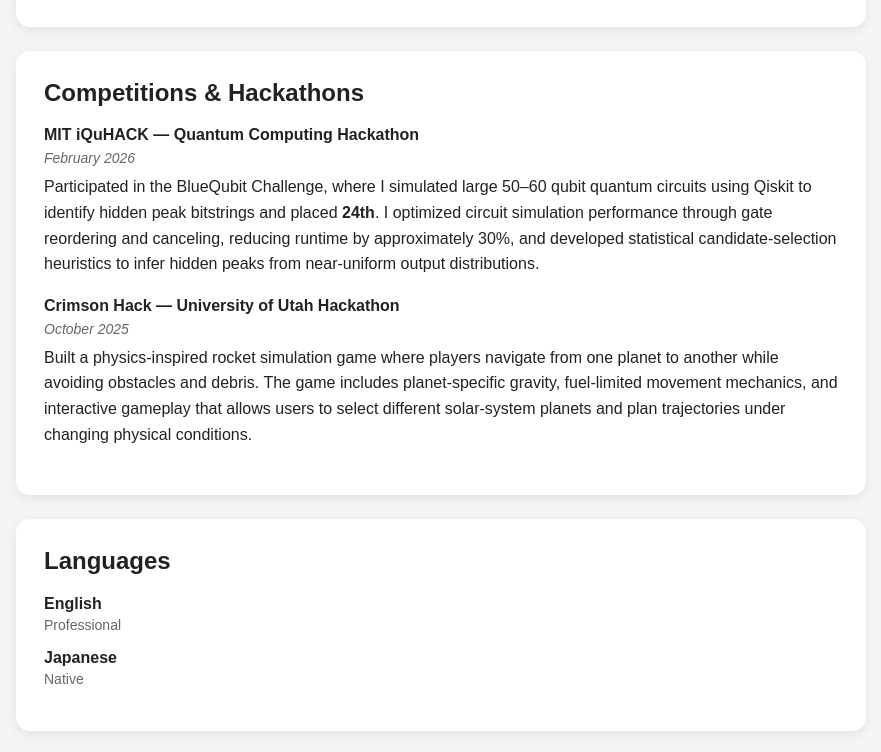
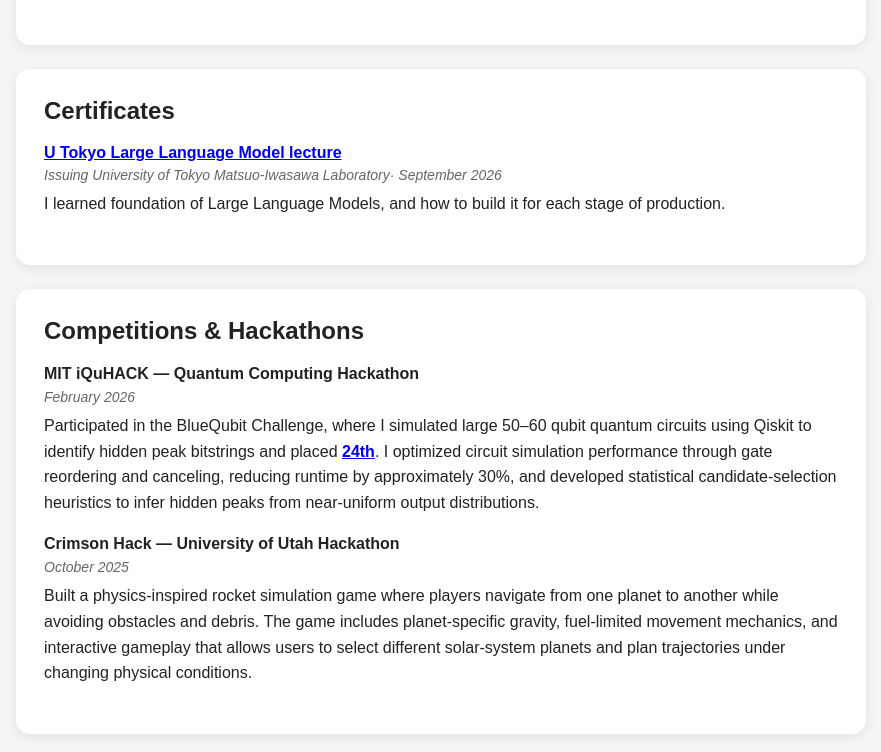
Before and after one commit to shosakaue0808/shosakaue0808.github.io, a plain HTML site: page index.html in a window 1280 px wide. Shown: the part 1209-1961 px from the top of the page, without its empty margins (199-1080 px from the left). Drawn offline with Linux system fonts and the light colour scheme.

Commit message:
Add certificates section and update competition details
Added a new certificates section with details about a Large Language Model course and updated competition participation details.

```diff
--- a/index.html
+++ b/index.html
@@ -78,6 +78,28 @@
       line-height: 1.6;
     }
 
+    /* ----- css for certificates section ----- */
+    .certificate {
+      margin-bottom: 20px;
+    }
+
+    .certificate-title {
+      font-weight: bold;
+      font-size: 16px;
+      margin-bottom: 5px;
+    }
+
+    .certificate-meta {
+      color: #666;
+      font-size: 14px;
+      font-style: italic;
+    }
+
+    .certificate-description {
+      margin-top: 8px;
+      line-height: 1.6;
+    }
+
     /* ----css for competition sections----*/
     .competition {
       margin-bottom: 20px;
@@ -135,9 +157,10 @@
       <p>
         Hi, I am Sho Sakaue. This is my personal website.<br>
         I am currently a junior in University of Utah, majoring in Computer Science and Applied Mathematics.<br>
-      I am interested in <b>Probabilistic Machine Learning</b>, <b>optimization</b>, <b>efficient machine learning</b>, and <b>quantum computing</b>. <br>
+      I am interested in Machine Learning especially <b>Computer Vision</b>, <b>Natural Language Processing</b>, and <b>Uncertainty Quantification</b>. <br>
 
-        I am working as an undergraduate researcher in <a href="https://starslabresearch.com/">STARS Lab</a> under Professor Suhas Prameela, doing computational molecular dynamics simulation focusing on alloys behavior under extreme condition accelerated by data-driven ML method. <br>
+        I worked in <a href="https://starslabresearch.com/">STARS Lab</a> under Professor Suhas Prameela, built ML model that predicts potential energy of atomic system in atomistic simulation. <br>
+        I am currently working under Professor Ziad Al-Halah in Multi-modal Egocentric Vision, especially episodic memory with natural language query.
       </p>
     </section>
 
@@ -177,13 +200,31 @@
     </section>
 
     <section>
+      <h2>Certificates</h2>
+
+      <div class="certificates">
+        <div class="certificate">
+          <div class="certificate-title">
+            <a href="Certificate LLM.pdf" target="_blank" rel="noopener noreferrer">
+              U Tokyo Large Language Model lecture
+            </a>
+          </div>
+          <div class="certificate-meta">Issuing University of Tokyo Matsuo-Iwasawa Laboratory· September 2026</div>
+          <div class="certificate-description">
+            I learned foundation of Large Language Models, and how to build it for each stage of production.
+          </div>
+        </div>
+      </div>
+    </section>
+
+    <section>
       <h2>Competitions & Hackathons</h2>
 
       <div class="competition">
         <div class="competition-title">MIT iQuHACK — Quantum Computing Hackathon</div>
         <div class="competition-date">February 2026</div>
         <div class="competition-description">
-          Participated in the BlueQubit Challenge, where I simulated large 50–60 qubit quantum circuits using Qiskit to identify hidden peak bitstrings and placed <b>24th</b>.
+          Participated in the BlueQubit Challenge, where I simulated large 50–60 qubit quantum circuits using Qiskit to identify hidden peak bitstrings and placed <a href="certificate bluequbit.pdf"><b>24th</b></a>.
           I optimized circuit simulation performance through gate reordering and canceling, reducing runtime by approximately 30%, and developed statistical candidate-selection heuristics to infer hidden peaks from near-uniform output distributions.
         </div>
       </div>
```
